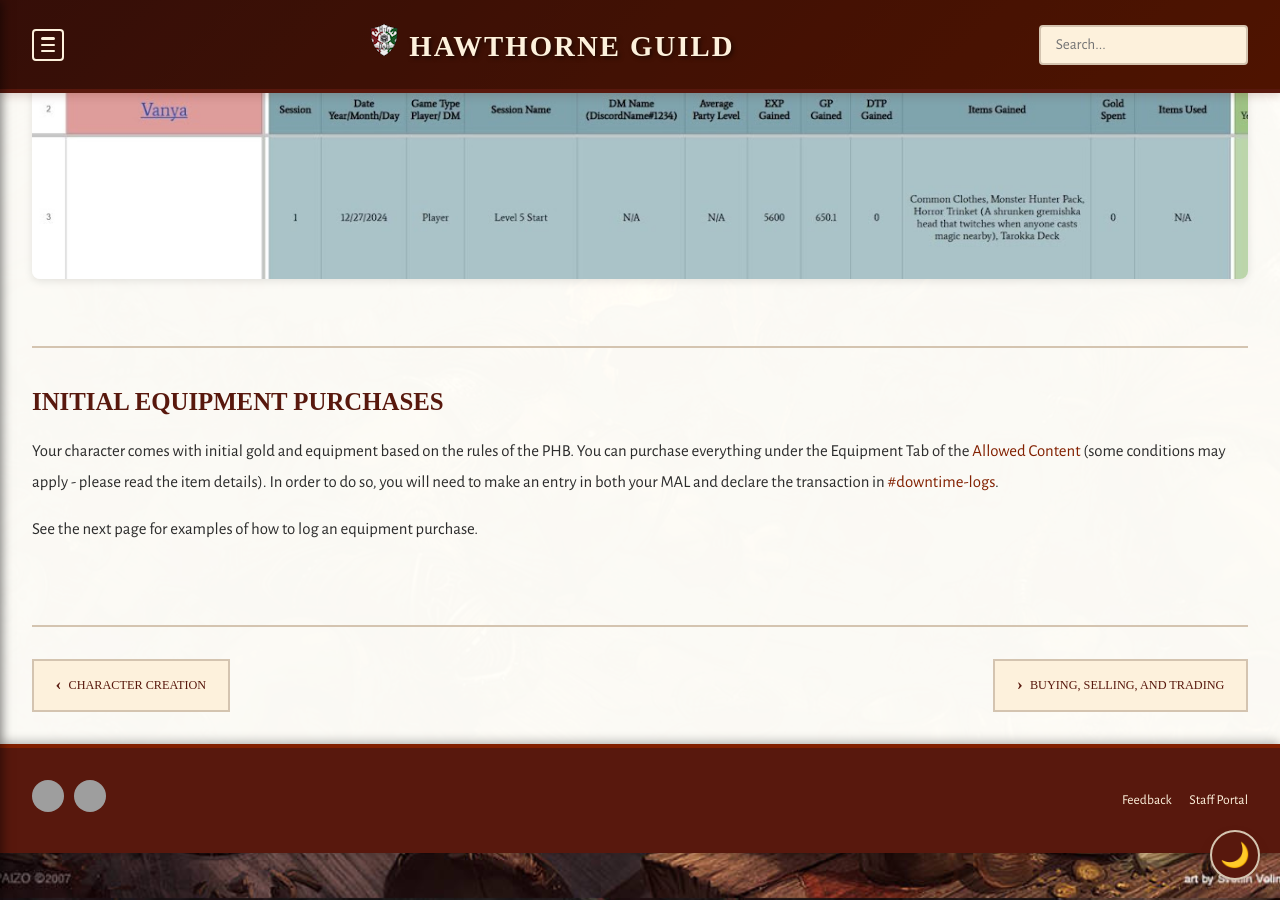
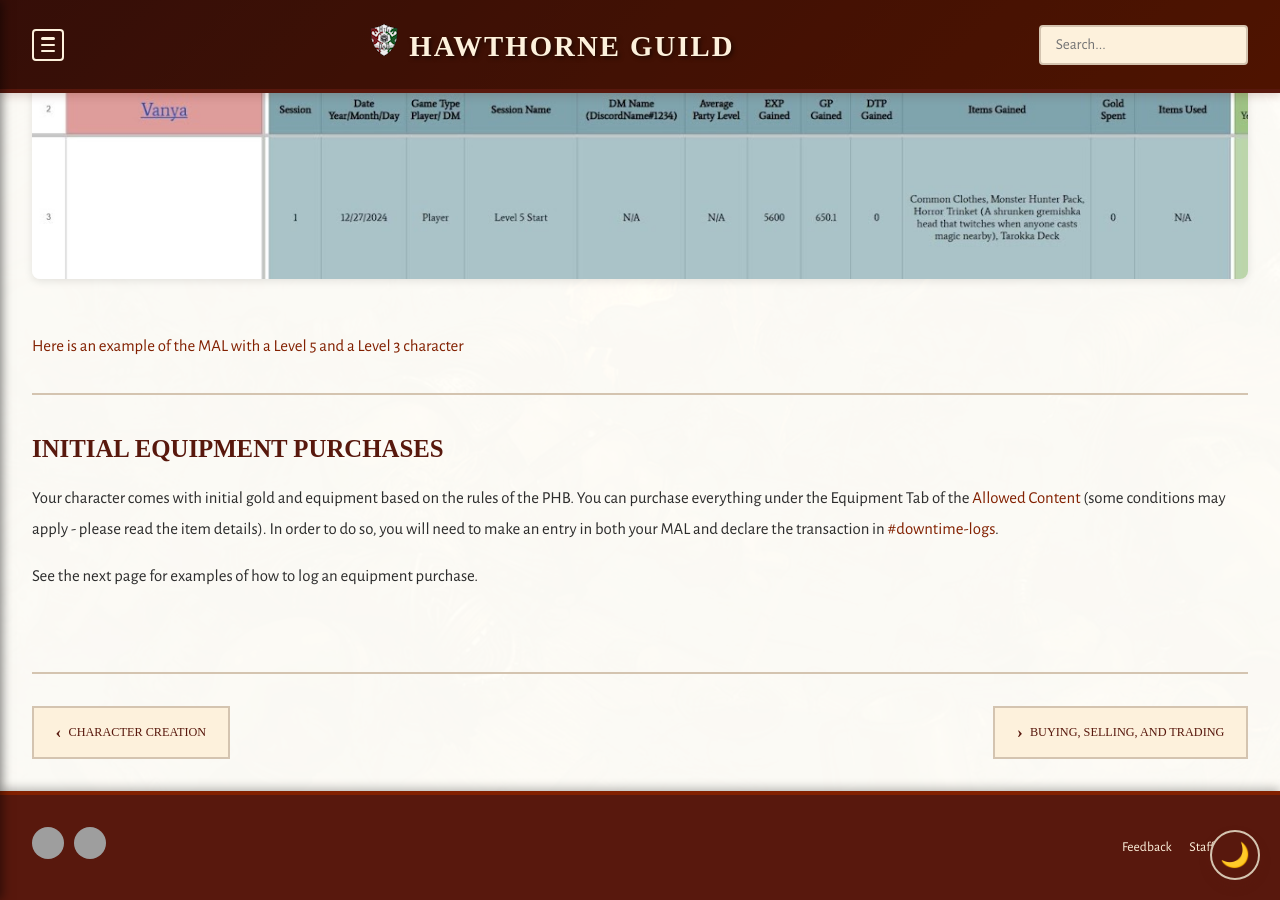
Before and after one commit to coconutswallow/Guides, a Jekyll site: the page built from _playersguide/your-mal.md, in a window 1280 px wide and 900 px high, scrolled down 1802 px. Built offline with Jekyll 4.4.1, drawn with Linux system fonts in a browser that asks for light colours; some web fonts are replaced; a script that is not in the unit is left out; grey boxes are pictures that could not be loaded.

Commit message:
minor fixes

```diff
--- a/_playersguide/your-mal.md
+++ b/_playersguide/your-mal.md
@@ -33,10 +33,14 @@
 
 ![Example Character Creation MAL]({{ '/assets/images/mal-character-creation.jpg' | relative_url }})
 
+[Here is an example of the MAL with a Level 5 and a Level 3 character](https://docs.google.com/spreadsheets/d/1B7ohM8UP4NEtI36kTfADbXIWS8i50Vf8/edit?usp=sharing&ouid=114847167637753116444&rtpof=true&sd=true)
+
 ---
 
 ### Initial Equipment purchases
 
 Your character comes with initial gold and equipment based on the rules of the PHB.  You can purchase everything under the Equipment Tab of the <a href="https://docs.google.com/spreadsheets/d/1fBEv1yDNTD-vwUyK6pK_oiXg2K7OiltW35iFCqxyMTY/edit?gid=552371857#gid=552371857">Allowed Content</a> (some conditions may apply - please read the item details).  In order to do so, you will need to make an entry in both your MAL and declare the transaction in <a href="https://discord.com/channels/308324031478890497/617830376257093640">#downtime-logs</a>.
 
+
+
 See the next page for examples of how to log an equipment purchase.
```
Also changed, not shown: _dm_resources/dm-links.md (+1 -0 lines).
